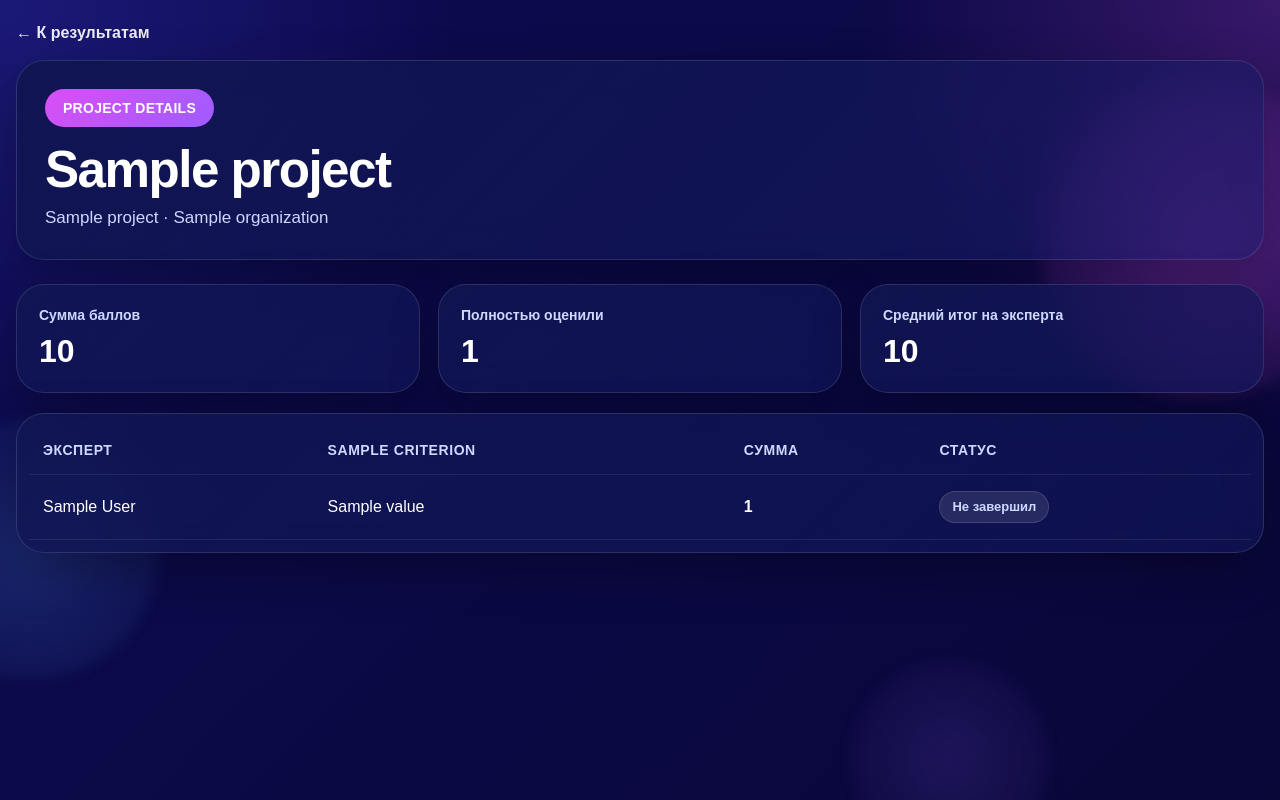
After one commit to Spaceonmymind/App_for_jury_2026, a FastAPI app: template jury_app/app/templates/admin/project_detail.html in a window 1280 px wide. The commit adds this page. Run offline with FastAPI, Linux system fonts and the light colour scheme; the template is opened without the code that fills it: most values are stand-ins (such as "Sample title", 1, 10 or a date in 2020).

Commit message:
add role admin

```diff
--- a/jury_app/app/static/css/styles.css
+++ b/jury_app/app/static/css/styles.css
@@ -694,6 +694,125 @@ a {
     }
 }
 
+.admin-table-wrap {
+    overflow-x: auto;
+    padding: 12px;
+}
+
+.admin-table {
+    width: 100%;
+    border-collapse: collapse;
+    min-width: 920px;
+}
+
+.admin-table th,
+.admin-table td {
+    padding: 16px 14px;
+    text-align: left;
+    border-bottom: 1px solid rgba(255, 255, 255, 0.08);
+    color: var(--text-main);
+}
+
+.admin-table th {
+    color: var(--text-soft);
+    font-size: 14px;
+    font-weight: 800;
+    text-transform: uppercase;
+    letter-spacing: 0.04em;
+}
+
+.admin-table tbody tr:hover {
+    background: rgba(255, 255, 255, 0.04);
+}
+
+.rank-badge {
+    display: inline-flex;
+    min-width: 34px;
+    height: 34px;
+    padding: 0 10px;
+    align-items: center;
+    justify-content: center;
+    border-radius: 999px;
+    background: linear-gradient(135deg, rgba(217, 79, 245, 0.28), rgba(159, 92, 255, 0.22));
+    border: 1px solid rgba(217, 79, 245, 0.4);
+    font-weight: 800;
+}
+
+.admin-empty {
+    color: var(--text-soft);
+}
+
+.admin-project-link {
+    color: #ffffff;
+    text-decoration: none;
+    font-weight: 700;
+}
+
+.admin-project-link:hover {
+    text-decoration: underline;
+}
+
+.admin-stats-grid {
+    display: grid;
+    grid-template-columns: repeat(3, minmax(0, 1fr));
+    gap: 18px;
+    margin-bottom: 20px;
+}
+
+.admin-stat-card {
+    padding: 22px;
+}
+
+.admin-stat-label {
+    color: var(--text-soft);
+    font-size: 14px;
+    font-weight: 700;
+    margin-bottom: 10px;
+}
+
+.admin-stat-value {
+    font-size: 32px;
+    font-weight: 800;
+    color: #fff;
+}
+
+.admin-detail-table th,
+.admin-detail-table td {
+    white-space: nowrap;
+}
+
+.admin-status {
+    display: inline-flex;
+    align-items: center;
+    min-height: 32px;
+    padding: 0 12px;
+    border-radius: 999px;
+    font-size: 13px;
+    font-weight: 800;
+}
+
+.admin-status-complete {
+    background: rgba(34, 197, 94, 0.18);
+    color: #dcfce7;
+    border: 1px solid rgba(34, 197, 94, 0.24);
+}
+
+.admin-status-pending {
+    background: rgba(255, 255, 255, 0.1);
+    color: var(--text-soft);
+    border: 1px solid rgba(255, 255, 255, 0.12);
+}
+
+.score-empty {
+    color: var(--text-muted);
+}
+
+@media (max-width: 900px) {
+    .admin-stats-grid {
+        grid-template-columns: 1fr;
+    }
+}
+
 @media (max-width: 900px) {
     .project-grid {
         grid-template-columns: 1fr;
--- /dev/null
+++ b/jury_app/app/templates/admin/project_detail.html
@@ -0,0 +1,83 @@
+{% extends "base.html" %}
+
+{% block title %}{{ project.title }}{% endblock %}
+
+{% block content %}
+<div class="screen">
+    <div class="detail-topbar">
+        <a href="/admin" class="nav-link">← К результатам</a>
+    </div>
+
+    <section class="hero-panel">
+        <div class="hero-left">
+            <div class="forum-mark">PROJECT DETAILS</div>
+            <h1 class="hero-title">{{ project.title }}</h1>
+            <p class="hero-subtitle">{{ project.author_full_name }} · {{ project.organization }}</p>
+        </div>
+    </section>
+
+    <section class="admin-stats-grid">
+        <div class="glass-panel admin-stat-card">
+            <div class="admin-stat-label">Сумма баллов</div>
+            <div class="admin-stat-value">{{ project_total }}</div>
+        </div>
+
+        <div class="glass-panel admin-stat-card">
+            <div class="admin-stat-label">Полностью оценили</div>
+            <div class="admin-stat-value">{{ completed_experts_count }}</div>
+        </div>
+
+        <div class="glass-panel admin-stat-card">
+            <div class="admin-stat-label">Средний итог на эксперта</div>
+            <div class="admin-stat-value">{{ average_total_per_expert }}</div>
+        </div>
+    </section>
+
+    <div class="glass-panel admin-table-wrap">
+        <table class="admin-table admin-detail-table">
+            <thead>
+                <tr>
+                    <th>Эксперт</th>
+                    {% for criterion in criteria %}
+                        <th>{{ criterion.name }}</th>
+                    {% endfor %}
+                    <th>Сумма</th>
+                    <th>Статус</th>
+                </tr>
+            </thead>
+            <tbody>
+                {% for row in expert_rows %}
+                    <tr>
+                        <td>{{ row.expert.full_name }}</td>
+
+                        {% for score in row.scores %}
+                            <td>
+                                {% if score.value is not none %}
+                                    {{ score.value }}
+                                {% else %}
+                                    <span class="score-empty">—</span>
+                                {% endif %}
+                            </td>
+                        {% endfor %}
+
+                        <td><strong>{{ row.total_score }}</strong></td>
+                        <td>
+                            {% if row.is_complete %}
+                                <span class="admin-status admin-status-complete">Оценил</span>
+                            {% else %}
+                                <span class="admin-status admin-status-pending">Не завершил</span>
+                            {% endif %}
+                        </td>
+                    </tr>
+                {% else %}
+                    <tr>
+                        <td colspan="{{ criteria|length + 3 }}" class="admin-empty">
+                            Пока нет оценок по этому проекту
+                        </td>
+                    </tr>
+                {% endfor %}
+            </tbody>
+        </table>
+    </div>
+</div>
+{% endblock %}
--- a/jury_app/app/templates/expert/dashboard.html
+++ b/jury_app/app/templates/expert/dashboard.html
@@ -6,9 +6,8 @@
 <div class="screen">
     <header class="hero-panel">
         <div class="hero-left">
-            <div class="forum-mark">JUNIOR PAYTECH FORUM</div>
+            <div class="forum-mark">МОЛОДЕЖНЫЙ ФОРУМ ПЛАТЕЖНЫХ ТЕХНОЛОГИЙ</div>
             <h1 class="hero-title">Оценивание проектов</h1>
-            <p class="hero-subtitle">Эксперт: {{ expert.full_name }}</p>
         </div>
 
         <div class="hero-right hero-actions">
--- a/jury_app/app/templates/expert/project_detail.html
+++ b/jury_app/app/templates/expert/project_detail.html
@@ -23,7 +23,7 @@
 
     <section class="glass-panel project-hero project-hero-split">
         <div class="project-hero-content">
-            <div class="forum-mark">JUNIOR PAYTECH FORUM</div>
+            <div class="forum-mark">МОЛОДЕЖНЫЙ ФОРУМ ПЛАТЕЖНЫХ ТЕХНОЛОГИЙ</div>
             <h1 class="project-page-title">{{ project.title }}</h1>
             <p class="project-page-subtitle">{{ project.author_full_name }} · {{ project.organization }}</p>
         </div>
```
Also changed, not shown: jury_app/app/routers/admin.py (+151 -3 lines), jury_app/app/templates/admin/dashboard.html (+49 -8 lines), jury_app/app.db.
